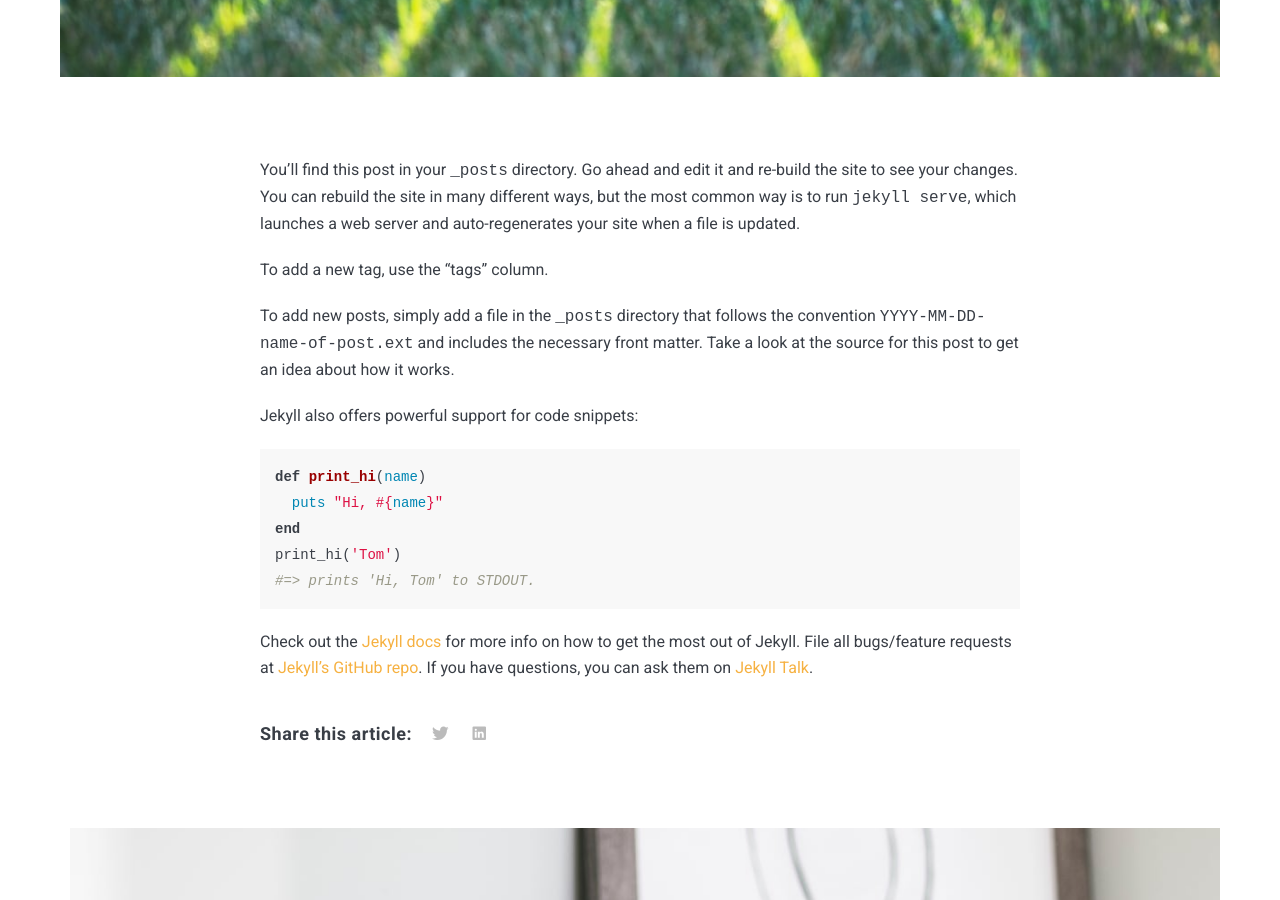
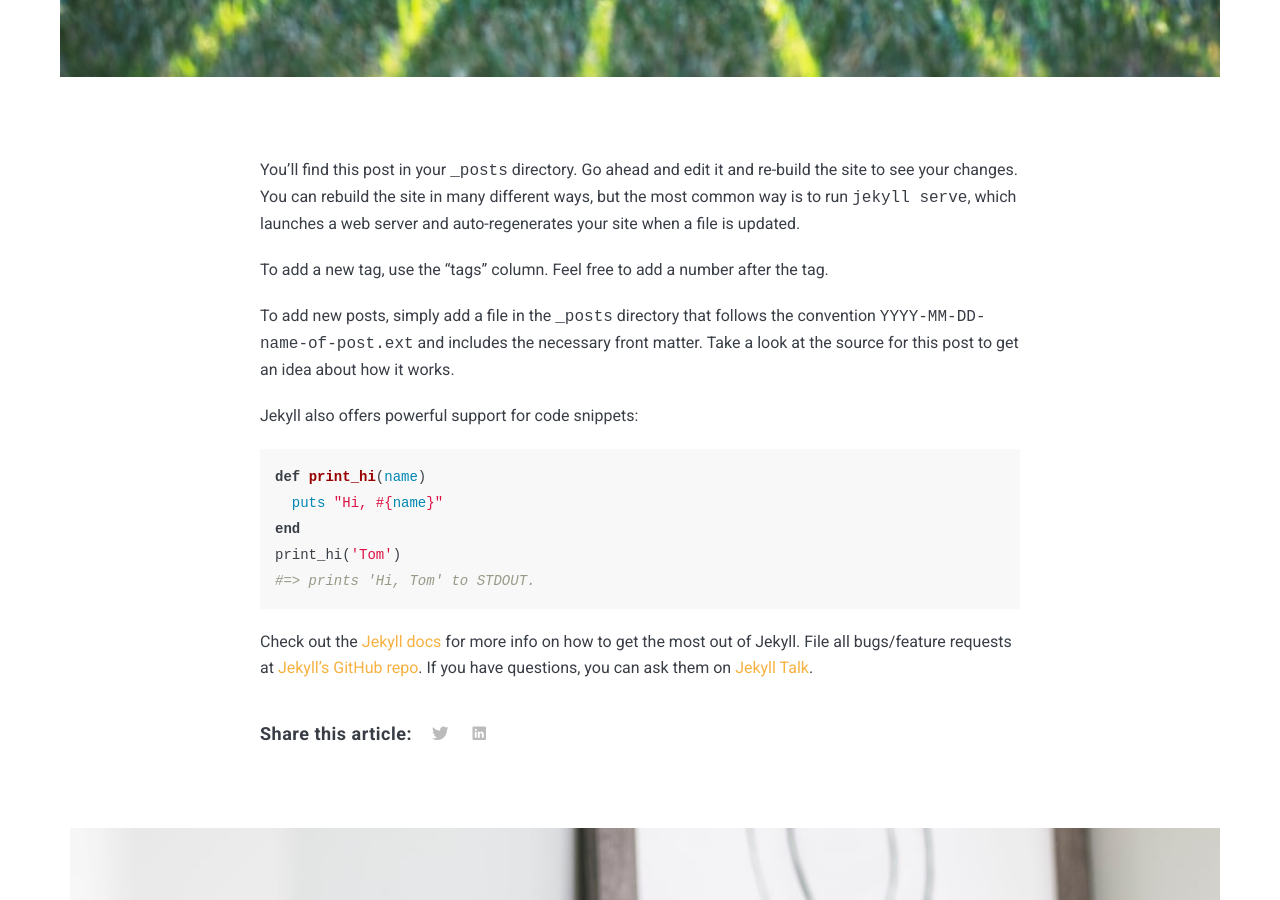
Before and after one commit to asimplemind/asimplemind.github.io, a Jekyll site: the page built from _posts/2018-05-29-welcome-to-jekyll.markdown, in a window 1280 px wide and 900 px high, scrolled down 896 px. Built offline with Jekyll 4.4.1, drawn with Linux system fonts in a browser that asks for light colours; nearby versions of some CDN libraries.

Commit message:
Add more info

```diff
--- a/_posts/2018-05-29-welcome-to-jekyll.markdown
+++ b/_posts/2018-05-29-welcome-to-jekyll.markdown
@@ -7,7 +7,7 @@ tags:   Jekyll-Original
 ---
 You’ll find this post in your `_posts` directory. Go ahead and edit it and re-build the site to see your changes. You can rebuild the site in many different ways, but the most common way is to run `jekyll serve`, which launches a web server and auto-regenerates your site when a file is updated.
 
-To add a new tag, use the "tags" column.
+To add a new tag, use the "tags" column. Feel free to add a number after the tag.
 
 To add new posts, simply add a file in the `_posts` directory that follows the convention `YYYY-MM-DD-name-of-post.ext` and includes the necessary front matter. Take a look at the source for this post to get an idea about how it works.
 
```
